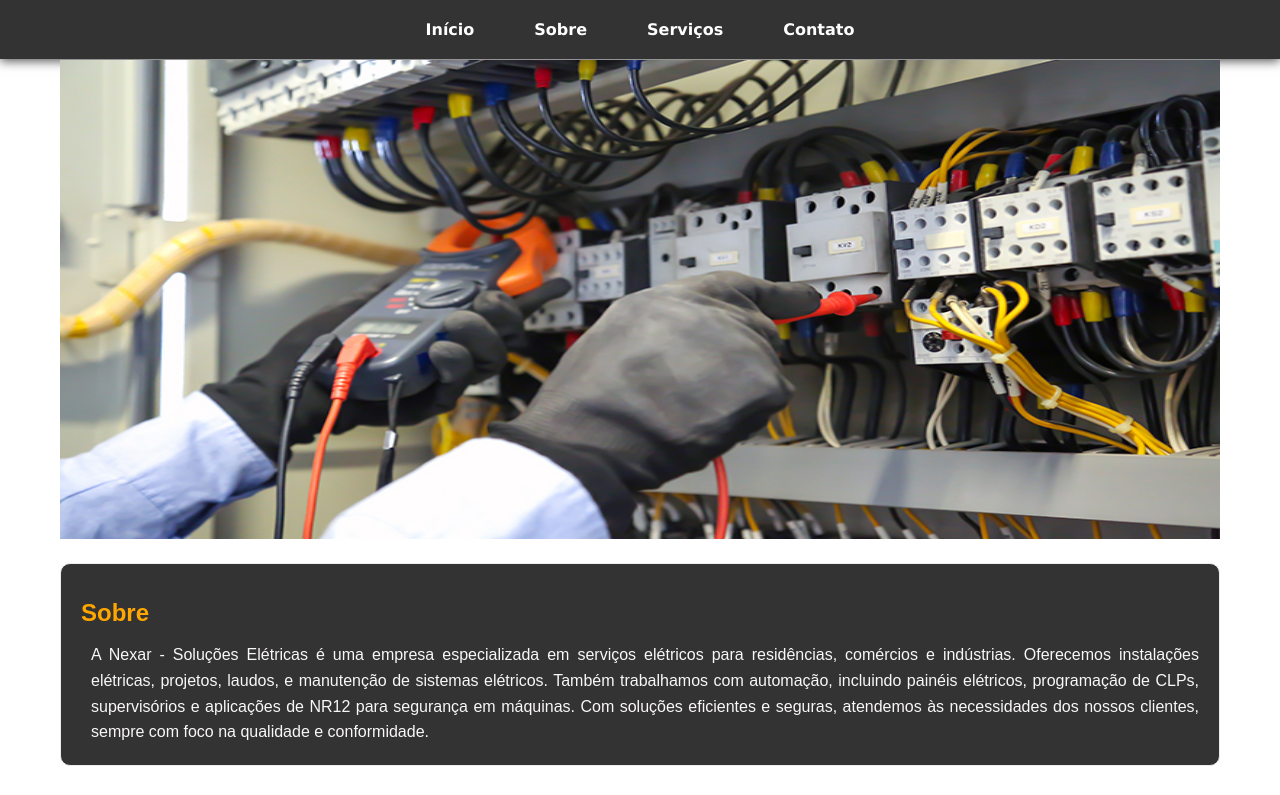
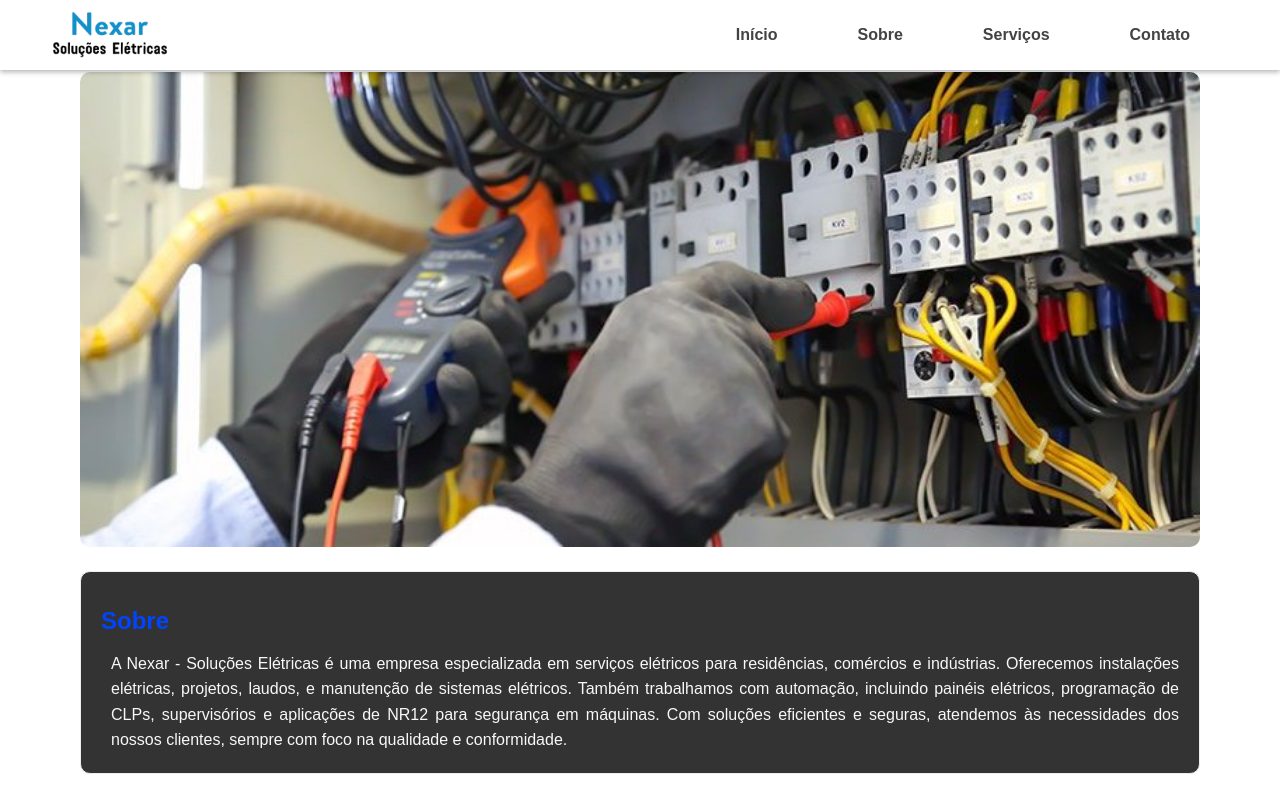
Before and after one commit to luizmw/nexar-solutions, a plain HTML site: page index.html in a window 1280 px wide. Shown: the top 795 px of the page. Drawn offline with Linux system fonts and the light colour scheme.

Commit message:
versao2 - acrescimo de logo e alteraçao no rodape

```diff
--- a/css/estyle-1.css
+++ b/css/estyle-1.css
@@ -1,83 +1,92 @@
-/* Reseta as margens, preenchimento e define o box-sizing */
 * {
     margin: 0;
     padding: 0;
     box-sizing: border-box;
 }
 
-/* Garante que o body ocupe toda a altura da janela */
 html,
 body {
     height: 100%;
+    width: 100%;
     margin: 0;
-    /* Remove margens padrão do body */
     font-family: Arial, sans-serif;
-    /* Exemplo de fonte para o corpo */
+    font-size: normal;
 }
 
-/* Estilos gerais para o menu */
-header ul {
-    list-style-type: none;
-    /* Remove os marcadores da lista */
-    margin: 0;
-    /* Remove as margens externas */
-    padding: 0;
-    /* Remove o preenchimento interno */
+header {
+    background-color: white;
     display: flex;
-    /* Exibe os itens em linha (horizontal) */
-    justify-content: center;
-    /* Centraliza os itens horizontalmente */
-    background-color: #333;
-    /* Cor de fundo do menu */
-    text-transform: capitalize;
-    /* Capitaliza o texto dos itens */
-    font-family: Verdana, Geneva, Tahoma, sans-serif;
-    /* Fonte para o menu */
-    font-weight: normal;
-    /* Peso normal para a fonte */
-    box-shadow: 0 2px 10px rgba(6, 6, 6, 0.7);
-    /* Sombra amarela */
+    justify-content: space-between;
+    align-items: center;
+    padding: 10px 50px;
+    box-shadow: 0px 2px 5px rgba(0, 0, 0, 0.3);
+    position: fixed;
+    width: 100%;
+    top: 0;
+    /* Garante que o header fique no topo */
+    z-index: 10;
+    /* Mantém o header acima dos outros elementos */
+    height: 70px;
+    /* Define a altura do header */
 }
 
-/* Estilo para os itens de lista */
-header ul li {
-    margin: 0 15px;
-    /* Espaçamento entre os itens do menu */
+.logo img {
+    width: 120px;
+    height: auto;
 }
 
-/* Estilo para os links do menu */
-header li a {
-    text-decoration: none;
-    /* Remove o sublinhado */
-    color: white;
-    /* Cor do texto */
-    font-size: 16px;
-    /* Tamanho da fonte */
+nav ul {
+    list-style: none;
+    display: flex;
+    text-transform: capitalize;
     font-weight: bold;
-    /* Deixa o texto em negrito */
-    padding: 20px 15px;
-    /* Espaçamento interno ao redor do texto */
-    display: block;
-    /* Faz o link ocupar o espaço inteiro do item */
-    border-radius: 5px;
-    /* Borda arredondada */
-    transition: background-color 0.3s ease, color 0.3s ease;
-    /* Transição suave para a mudança de cor */
 }
 
-/* Estilos para o estado de hover nos links */
-header ul li a:hover {
-    background-color: #555;
-    /* Cor de fundo quando passar o mouse */
-    color: #ff0;
-    /* Cor do texto quando passar o mouse */
+nav a {
+    text-decoration: none;
+    color: #444343;
+    padding: 20px 40px;
+    display: block;
+    transition: background-color 0.3s ease, color 0.3s ease;
 }
+
+/* nav li a:hover {
+    background-color: #bdbabd;
+    color: rgb(89, 124, 213);
+} */
+
+nav li a:hover {
+    background-color: #a4a4a4;
+    color: #007bff
+}
+
+.image-home {
+    /* Mesma altura do header - compensa*/
+    margin-top: 72px;
+    width: 100%;
+    padding: 0px 80px;
+}
+
+.image-home img {
+    width: 100%;
+    height: auto;
+    /* Mantém a proporção da imagem */
+    border-radius: 10px;
+}
+
+
+
+
+
+
+
+
 
 /* Estilos do container principal (envolve todas as sections) */
 .main-container {
     min-height: 100%;
     /* Garante que o conteúdo ocupe pelo menos toda a altura da tela */
-    padding: 20px 60px 0px 60px;
+    padding: 20px 80px 0px 80px;
     /* Espaço para garantir que o footer não sobreponha o conteúdo */
     box-sizing: border-box;
     /* Inclui o padding no cálculo da largura e altura */
@@ -99,7 +108,7 @@ header ul li a:hover {
 
 h1 {
     margin: 10px 0px 10px 0px;
-    color: rgb(255, 166, 0);
+    color: #0044ff;
     font-weight: bold;
 }
 
@@ -114,12 +123,28 @@ h3 {
     margin-left: 10px;
 }
 
-#section-contato p{
+#section-sobre p {
     margin-left: 10px;
 }
- #section-sobre p{
-    margin-left: 10px;
- }
+
+
+.rodape {
+    background-color: #333;
+    padding: 20px 60px;
+    text-align: justify;
+    box-shadow: 0px -2px 5px rgba(0, 0, 0, 0.3);
+}
+
+.contato {
+    color: rgb(249, 247, 247);
+    padding: 20px;
+}
+
+.contato p {
+    padding-left: 2px;
+    line-height: 1.7;
+}
+
 /* Estilos para o footer */
 footer {
     text-align: center;
@@ -128,7 +153,7 @@ footer {
     /* Espaçamento interno no footer */
     background-color: #333;
     /* Cor de fundo do footer */
-    color: white;
+    color: #595757;
     /* Cor do texto do footer */
     position: relative;
     /* Não fixo, estará no fim da página */
@@ -136,8 +161,8 @@ footer {
     /* Garante que o footer ocupe toda a largura */
     bottom: 0;
     /* Alinha o footer ao fundo */
-    margin-top: auto;
-    /* Garante que o footer vá para o fim da tela se o conteúdo for pequeno */
+
+
 }
 
 /* Estilo para o texto dentro do footer */
--- a/index.html
+++ b/index.html
@@ -6,21 +6,27 @@
     <meta name="viewport" content="width=device-width, initial-scale=1.0">
     <title>Nexar - Soluções Elétricas</title>
     <link rel="stylesheet" href="css/estyle-1.css">
+    <!-- <link rel="stylesheet" href="css/style-2.css"> -->
 
 </head>
 
 <body>
     <header>
+        <div class="logo"><a href="#"><img src="img/logo.png" alt=""></a> </div>
+        <nav>
             <ul>
                 <li><a href="#">início</a></li>
                 <li><a href="#">sobre</a></li>
                 <li><a href="#">serviços</a></li>
                 <li><a href="#">contato</a></li>
             </ul>
+        </nav>
     </header>
 
-    <img src="/img/home3.jpg" alt="" style="width: 100%; height: 60%;     padding: 1px 60px 0px 60px;
-">
+    <div class=image-home>
+        <img src="/img/home_edit.jpg" alt="imagem home">
+    </div>
+
 
     <div class="main-container">
         <section class="sessao" id="section-sobre">
@@ -61,20 +67,22 @@
 
             </p>
         </section>
+    </div>
 
-        <section class="sessao" id="section-contato">
+    <div class="rodape">
+        <section class="contato">
             <h1>Contato</h1>
             <p>Ficou com alguma dúvida ou quer conhecer mais sobre nossos serviços? Entre em contato e agende uma
                 consulta:</p>
+
             <p>E-mail: nexarsolucoeseletricas@gmail.com</p>
             <p>Telefone/Whats: 51 99572-9002</p>
-            <p>Nossa localização: Avenida 28 de dezembro, 3930, Chuvisca-RS</p>
+            <p>Nossa localização: Avenida 28 de dezembro, nº 3930, Chuvisca-RS</p>
         </section>
-    </div>
-
         <footer>
             <p>&copy; 2024 Nexar - Soluções Elétricas. Todos os direitos reservados.</p>
         </footer>
+    </div>
 </body>
 
 </html>
```
Also changed, not shown: img/home.jpg (renamed from img/home3.jpg), img/home2.jpg (deleted), img/home_edit.jpg (added), img/logo.png (added). Lines whose indentation alone changed are shown as unchanged.
